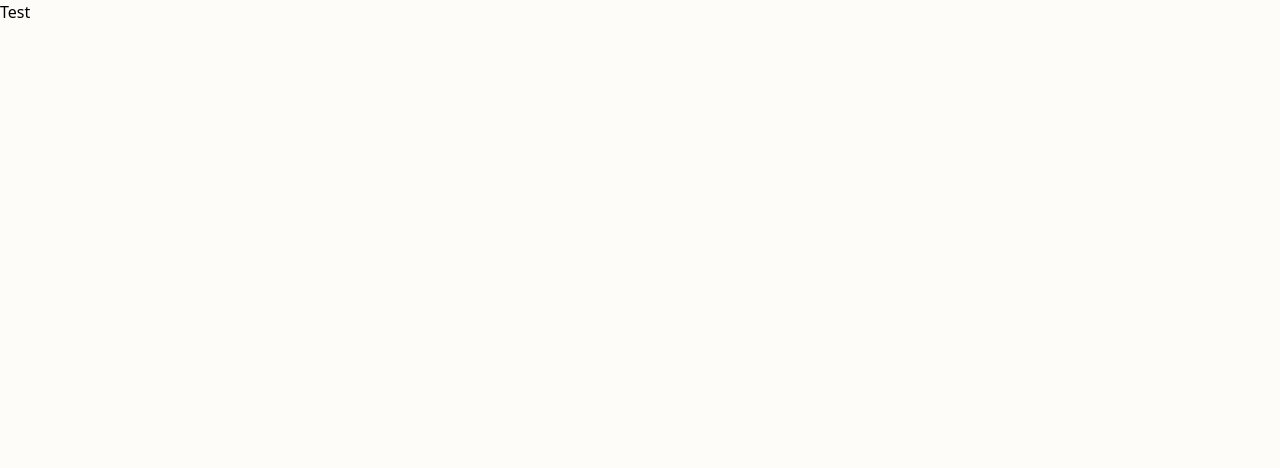
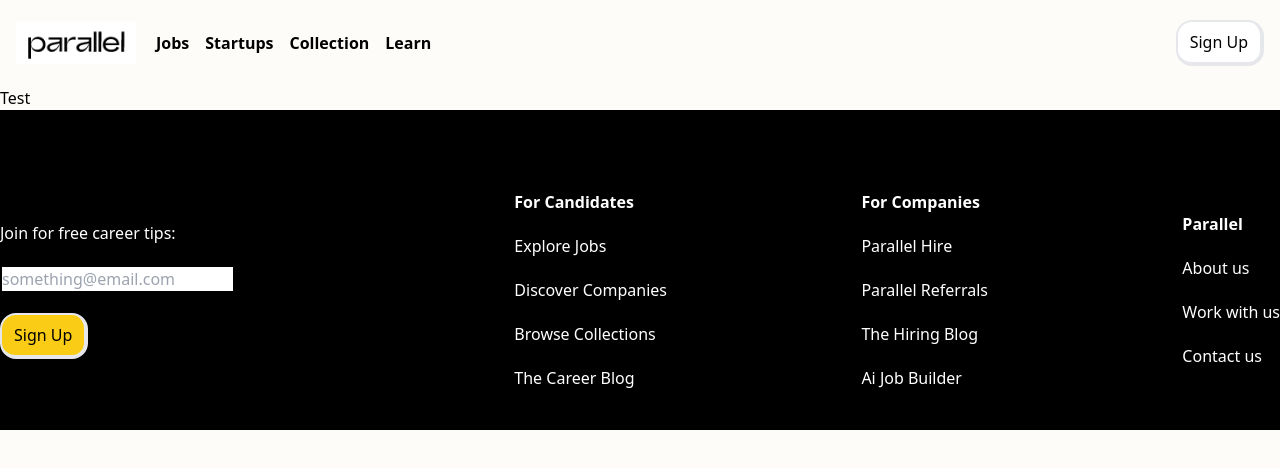
Before and after one commit to ayush362/parallel-website, a Next.js app: page /ayush in a window 1280 px wide. Shown: the top 468 px of the page. Built offline with nearby package versions, Linux system fonts and the light colour scheme.

Commit message:
Improving Intro page

```diff
--- /dev/null
+++ b/components/layout.tsx
@@ -0,0 +1,14 @@
+import Navbar from "@/components/navbar";
+import Footer from "@/components/footer";
+import React from "react";
+
+type LayoutPropsType = { children: React.ReactNode }
+export const Layout = ({children}: LayoutPropsType) => {
+return (
+        <main className="overflow-hidden">
+            <Navbar/>
+            {children}
+            <Footer/>
+        </main>
+    )
+}
--- a/components/navbar.tsx
+++ b/components/navbar.tsx
@@ -1,17 +1,43 @@
 import React from "react";
 import Image from "next/image";
+import Link from "next/link";
 
 const Navbar = () => {
+
+    const links = [
+        {
+            title: "Jobs",
+            href: "/ayush"
+        },
+        {
+            title: "Startups",
+            href: "/startups"
+        },
+        {
+            title: "Collection",
+            href: "/collection"
+        },
+        {
+            title: "Learn",
+            href: "/learn"
+        },
+    ]
+
     return (
         <section className="flex container justify-between items-center mx-auto my-5 px-4">
-            <div className="flex items-center">
-                <Image src="/logo.png" alt="logo" width={120} height={50}/>
+            <div className="flex items-center gap-5">
+                <Link href="/">
+                    <Image src="/logo.png" alt="logo" width={120} height={50}/>
+                </Link>
                 <div className="md:flex  hidden">
                     <ul className="flex gap-4 font-bold">
-                        <li>Jobs</li>
-                        <li>Startups</li>
-                        <li>Collection</li>
-                        <li>Learn</li>
+                        {links.map((link) => (
+                            <li key={link.title}>
+                                <Link href={link.href}>
+                                    {link.title}
+                                </Link>
+                            </li>
+                        ))}
                     </ul>
                 </div>
             </div>
--- a/pages/ayush.tsx
+++ b/pages/ayush.tsx
@@ -1,17 +1,12 @@
+import {Layout} from "@/components/layout";
+
 const AyushPage = () => {
     return (
-        <div>
-            <h1>Test</h1>
-        </div>
+        <Layout>
+            <div className="container mx-auto">
+                <h1>Test</h1>
+            </div>
+        </Layout>
     )
 }
-
-const SecondComponent = () => {
-    return (
-        <div>
-            <h1>Test</h1>
-        </div>
-    )
-}
-
 export default AyushPage
--- a/pages/index.tsx
+++ b/pages/index.tsx
@@ -1,29 +1,26 @@
-import Navbar from "@/components/navbar";
-import Hero from "@/sections/hero";
-import { CollectionSection } from "@/sections/collection";
-import { WorkSection } from "@/sections/work";
-import { FaqSection } from "@/sections/faq";
-import Contact from "@/sections/contact";
-import Footer from "@/components/footer";
-import { StartupSection } from "@/sections/startup";
-import { DetailSection } from "@/sections/detail";
-import { JobSection } from "@/sections/job";
+import HeroSection from "@/sections/hero";
+import {CollectionSection} from "@/sections/collection";
+import {WorkSection} from "@/sections/work";
+import {FaqSection} from "@/sections/faq";
+import ContactSection from "@/sections/contact";
+import {StartupSection} from "@/sections/startup";
+import {DetailSection} from "@/sections/detail";
+import {JobSection} from "@/sections/job";
 import VibeSection from "@/sections/vibe";
+import {Layout} from "@/components/layout";
 
 export default function Home() {
-  return (
-    <main className="overflow-hidden">
-      <Navbar />
-      <Hero />
-      <DetailSection />
-      <JobSection />
-      <StartupSection />
-      <VibeSection />
-      <CollectionSection />
-      <WorkSection />
-      <FaqSection />
-      <Contact />
-      <Footer />
-    </main>
-  );
+    return (
+        <Layout>
+            <HeroSection/>
+            <DetailSection/>
+            <JobSection/>
+            <StartupSection/>
+            <VibeSection/>
+            <CollectionSection/>
+            <WorkSection/>
+            <FaqSection/>
+            <ContactSection/>
+        </Layout>
+    );
 }
--- a/sections/contact.tsx
+++ b/sections/contact.tsx
@@ -1,6 +1,6 @@
 import React from "react";
 
-const Contact = () => {
+const ContactSection = () => {
     return (
         <section className="bg-grad py-5 mt-5 px-5">
             <div className="scroll-animation">
@@ -31,4 +31,4 @@
     );
 };
 
-export default Contact;
+export default ContactSection;
--- a/sections/hero.tsx
+++ b/sections/hero.tsx
@@ -1,38 +1,58 @@
 import React from "react";
-import Image from "next/image";
 
-const Hero = () => {
+const HeroSection = () => {
+    const tags = [
+        "Autonomous",
+        "Bold",
+        "Colaborative",
+        "Curious",
+        "Design Driven",
+    ]
     return (
-        <section className="container mx-auto flex flex-col justify-center items-center md:mb-[-200px]">
-            <div className="">
-                <Image src="/woman.png" alt="lady" width={1500} height={800}/>
-            </div>
-            <div>
-                <h3 className="font-bold relative bottom-20 text-4xl  text-white lg:bottom-80  lg:right-20 lg:w-2/3  lg:text-6xl">
+        <section className="flex flex-col justify-center items-center bg-black relative">
+            <img className="absolute w-full h-full object-cover" src="/woman.png" alt="lady"/>
+            <div className="relative pt-48 pb-0 lg:py-32 container mx-auto w-full flex flex-col lg:p-5 gap-5">
+                <h3 className="font-bold text-5xl lg:text-4xl text-white lg:text-6xl lg:w-1/2 text-center lg:text-left pb-8 lg:pb-0">
                     Find your life's work
                 </h3>
-                <div className="flex flex-col items-center md:relative md:bottom-96 md:text-white font-bold ">
-                    <p className="text-center w-2/3 text-2xl">
+                <FormSection tags={tags}/>
+            </div>
+        </section>
+    );
+};
+
+const FormSection = ({tags}: { tags: string[] }) => {
+    return (
+        <div className="flex flex-col gap-5 items-center lg:items-start lg:text-white font-bold w-full lg:w-1/2 bg-white lg:bg-transparent pt-8 pb-8 px-5">
+            <p className="text-xl lg:text-2xl text-center lg:text-left w-2/3 lg:w-full">
                 Instantly match with top startups to find the work that was made for
                 you.
             </p>
-                    <form>
+            <form className="flex flex-col lg:flex-row w-full gap-5">
+                <div className="bg-white px-6 py-3 border rounded-xl flex justify-between">
                     <input
                         placeholder="something@email.com"
                         type="text"
                         id="fname"
                         name="fname"
-                            className="border-2 border-black my-5 py-6 mr-3 rounded-2xl px-8"
+                        className="rounded-2xl"
                     />
-                        {/* <Button title="sign up" rounded="rounded-2xl" color="bg-yellow-400" /> */}
-                    </form>
+                    <button className="border border-gray-500 w-7 h-7 text-black">
+                        S
+                    </button>
+                </div>
                 <button className="btn btn-yellow">
                     Search →
                 </button>
+            </form>
+            <div className="flex flex-wrap gap-2">
+                {tags.map((tag) => (
+                    <button
+                        className="bg-transparent text-white border border-black lg:border-white text-black lg:text-white rounded-full text-xs px-2 py-1">{tag}</button>
+                ))}
             </div>
         </div>
-        </section>
-    );
-};
+    )
+}
 
-export default Hero;
+export default HeroSection;
--- a/sections/work/index.tsx
+++ b/sections/work/index.tsx
@@ -1,15 +1,14 @@
 import React from "react";
-import { WorkCardPropsDetails } from "./work-card";
 import WorkCard from "./work-card";
 import Image from "next/image";
 
 export const WorkSection = () => {
-  const workSections: WorkCardPropsDetails[] = [
-    { sno: 1, message: "Build your parallel profile" },
-    { sno: 2, message: "Get matched and discover roles" },
-    { sno: 3, message: "Message direct with hiring teams" },
-    { sno: 4, message: "Track your jobs & status" },
-    { sno: 5, message: "Learn & level up" },
+    const workSections: string[] = [
+        "Build your parallel profile",
+        "Get matched and discover roles",
+        "Message direct with hiring teams",
+        "Track your jobs & status",
+        "Learn & level up"
     ];
     return (
         <section className="container mx-auto mt-10">
@@ -18,8 +17,8 @@
             </h4>
             <div className="flex">
                 <div className="w-1/2 hidden md:flex md:flex-col md:gap-6">
-          {workSections.map((workSections, index) => (
-            <WorkCard key={index} {...workSections} />
+                    {workSections.map((message, index) => (
+                        <WorkCard key={index} sno={index + 1} message={message}/>
                     ))}
                 </div>
                 <div className="">
--- a/styles/globals.css
+++ b/styles/globals.css
@@ -42,7 +42,7 @@
 }
 
 .btn-yellow {
-    @apply bg-yellow-400 text-white !important;
+    @apply bg-yellow-400 text-black !important;
 }
 
 .btn-yellow:hover {
```
Lines whose indentation alone changed are shown as unchanged.
